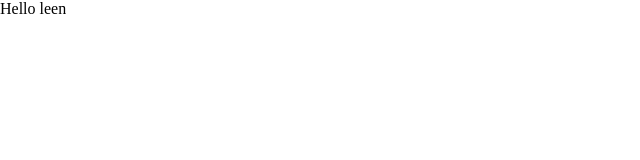
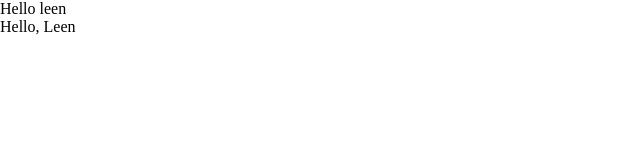
Before and after one commit to Leen-odeh3/Codevolution-Classes, a React (Vite) app: page / in a window 1280 px wide. Shown: the top 160 px of the page, without its empty margins (0-640 px from the left). Built offline with nearby package versions, Linux system fonts and the light colour scheme.

Commit message:
Class Component

```diff
--- a/src/App.jsx
+++ b/src/App.jsx
@@ -1,3 +1,4 @@
+import Class from "./Component/Class"
 import Greet from "./Component/Greet"
 
 
@@ -6,6 +7,7 @@ function App() {
   return (
     <>
     <Greet/>
+    <Class/>
     </>
   )
 }
--- /dev/null
+++ b/src/Component/Class.jsx
@@ -0,0 +1,11 @@
+import  { Component } from 'react'
+
+export default class Class extends Component {
+  render() {
+    return (
+      <div>
+        <p>Hello, Leen </p>
+      </div>
+    )
+  }
+}
```
